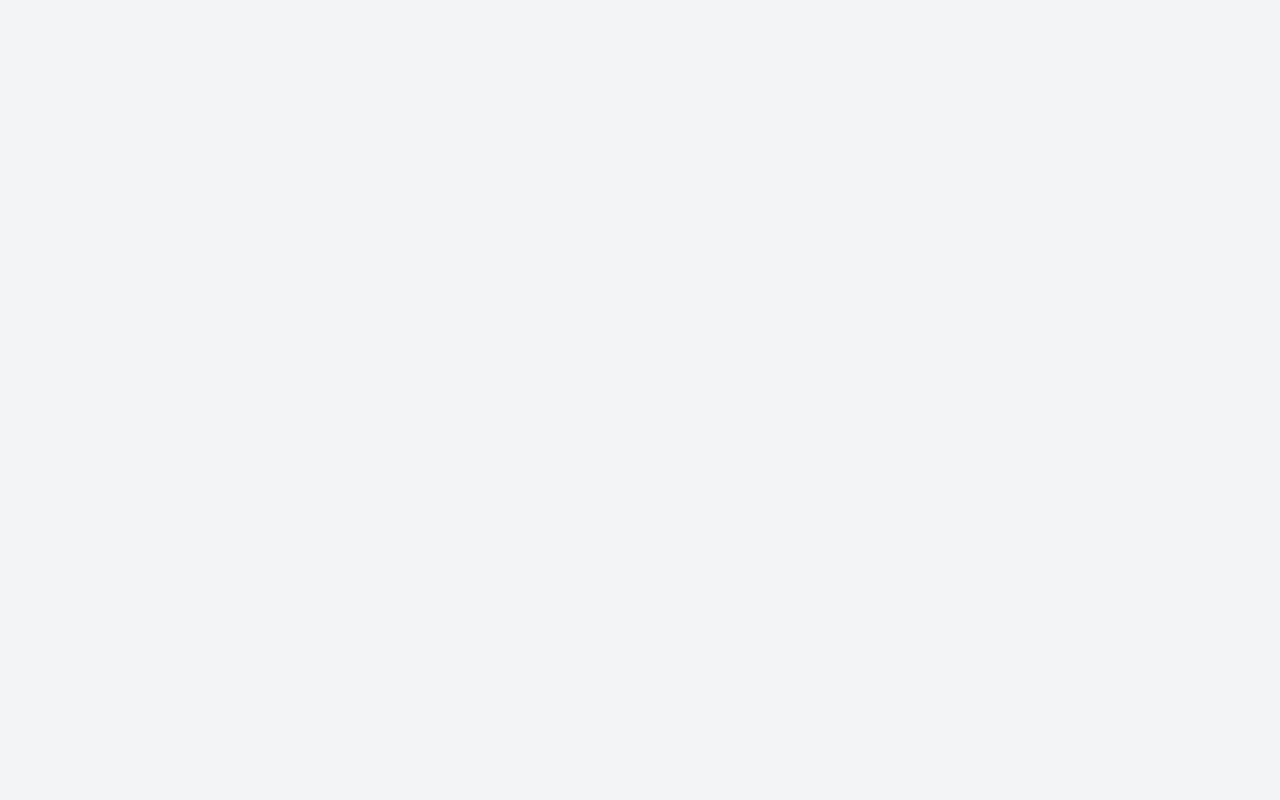
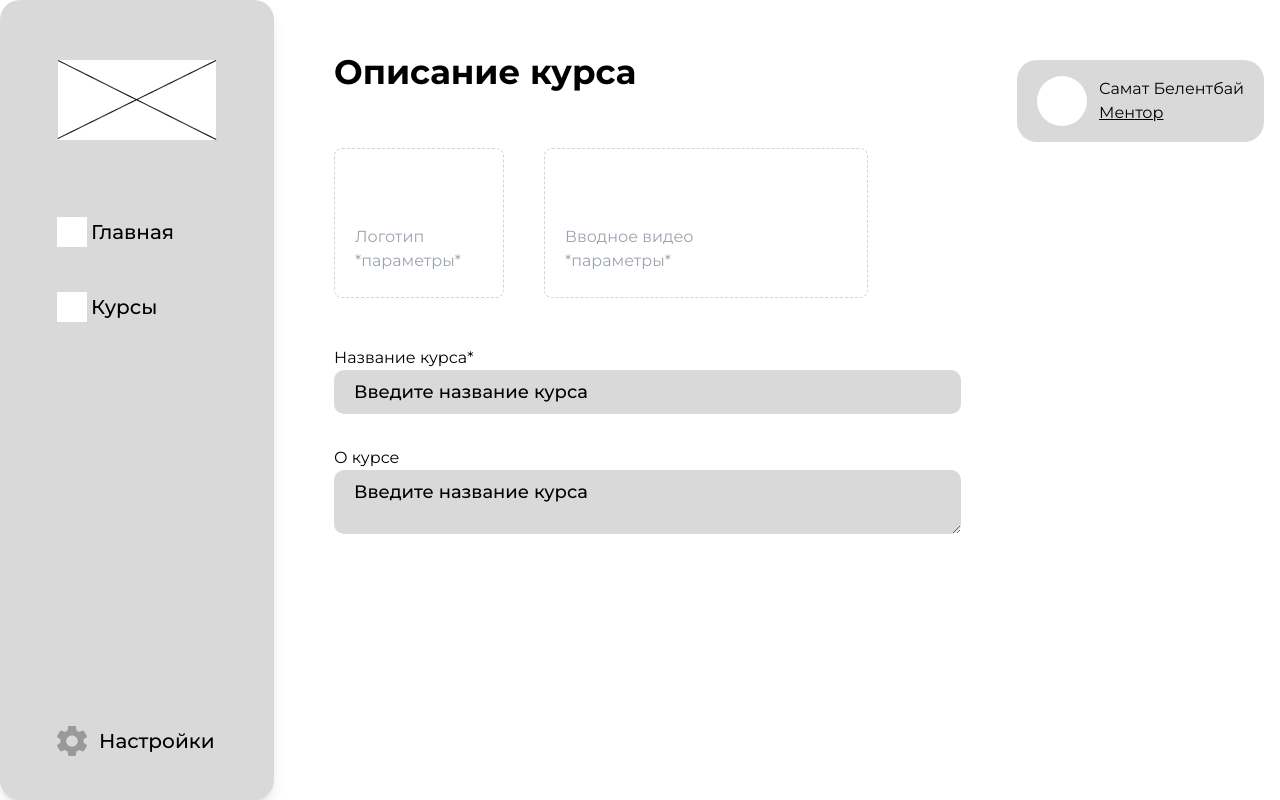
Before and after one commit to samekeekz/jusan-lms, a React (Vite) app: page /courses/create in a window 1280 px wide. Before the commit this address had no page. Built offline with nearby package versions, Linux system fonts and the light colour scheme.

Commit message:
feat: add image and video uploader

```diff
--- a/src/App.tsx
+++ b/src/App.tsx
@@ -1,12 +1,14 @@
 import { Route, Routes } from "react-router-dom";
 import RootLayout from "./layout/RootLayout/RootLayout";
 import Courses from "./pages/Courses/Courses";
+import CourseCreation from "./pages/CourseCreation/CourseCreation";
 
 function App() {
   return (
     <Routes>
       <Route path="/" element={<RootLayout />}>
         <Route path="learn/courses" element={<Courses />} />
+        <Route path="courses/create" element={<CourseCreation />} />
         <Route path="course/:id" element={<h1>Course</h1>} />
       </Route>
     </Routes>
--- /dev/null
+++ b/src/components/ImageUploader/ImageUploader.tsx
@@ -0,0 +1,76 @@
+import React, { useState, ChangeEvent, FormEvent } from "react";
+
+const ImageUploader: React.FC = () => {
+  const [file, setFile] = useState<File | null>(null);
+  const [previewURL, setPreviewURL] = useState<string>("");
+
+  const handleFileChange = (event: ChangeEvent<HTMLInputElement>) => {
+    const selectedFile = event.target.files?.[0];
+    if (!selectedFile) return;
+
+    setFile(selectedFile);
+
+    // Generate a preview URL for images
+    if (selectedFile.type.startsWith("image")) {
+      const reader = new FileReader();
+      reader.onloadend = () => {
+        if (typeof reader.result === "string") {
+          setPreviewURL(reader.result);
+        }
+      };
+      reader.readAsDataURL(selectedFile);
+    } else {
+      setPreviewURL("");
+    }
+  };
+
+  const handleSubmit = (event: FormEvent<HTMLFormElement>) => {
+    event.preventDefault();
+    if (file) {
+      console.log("Selected image file:", file);
+      // You can perform image upload or further processing here
+    } else {
+      console.log("No image file selected.");
+    }
+  };
+
+  return (
+    <div className="w-[170px] h-[150px] border border-gray-300 border-dashed rounded-lg px-5 py-6 flex flex-col items-start justify-end">
+      <form onSubmit={handleSubmit}>
+        <div className="">
+          <input
+            type="file"
+            onChange={handleFileChange}
+            accept="image/*"
+            className="hidden"
+            id="image-upload"
+          />
+          <label htmlFor="image-upload" className="cursor-pointer block">
+            <div className="relative ">
+              {previewURL ? (
+                <img
+                  src={previewURL}
+                  alt="Preview"
+                  className="max-w-full max-h-48 mx-auto"
+                />
+              ) : (
+                <div className="flex flex-col items-start text-left">
+                  <span className="text-gray-400">Логотип</span>
+                  <span className="text-gray-400">*параметры*</span>
+                </div>
+              )}
+            </div>
+          </label>
+        </div>
+        {/* <button
+          type="submit"
+          className="bg-blue-500 text-white px-4 py-2 rounded-md hover:bg-blue-600"
+        >
+          Upload Image
+        </button> */}
+      </form>
+    </div>
+  );
+};
+
+export default ImageUploader;
--- /dev/null
+++ b/src/components/VideoUploader/VideoUploader.tsx
@@ -0,0 +1,76 @@
+import React, { useState, ChangeEvent, FormEvent } from "react";
+
+const VideoUploader: React.FC = () => {
+  const [file, setFile] = useState<File | null>(null);
+  const [previewURL, setPreviewURL] = useState<string>("");
+
+  const handleFileChange = (event: ChangeEvent<HTMLInputElement>) => {
+    const selectedFile = event.target.files?.[0];
+    if (!selectedFile) return;
+
+    setFile(selectedFile);
+
+    // Generate a preview URL for videos
+    if (selectedFile.type.startsWith("video")) {
+      const reader = new FileReader();
+      reader.onloadend = () => {
+        if (typeof reader.result === "string") {
+          setPreviewURL(reader.result);
+        }
+      };
+      reader.readAsDataURL(selectedFile);
+    } else {
+      setPreviewURL("");
+    }
+  };
+
+  const handleSubmit = (event: FormEvent<HTMLFormElement>) => {
+    event.preventDefault();
+    if (file) {
+      console.log("Selected video file:", file);
+      // You can perform video upload or further processing here
+    } else {
+      console.log("No video file selected.");
+    }
+  };
+
+  return (
+    <div className="w-[324px] h-[150px] border border-gray-300 border-dashed rounded-lg px-5 py-6 flex flex-col items-start justify-end">
+      <form onSubmit={handleSubmit}>
+        <div className="">
+          <input
+            type="file"
+            onChange={handleFileChange}
+            accept="video/*"
+            className="hidden"
+            id="video-upload"
+          />
+          <label htmlFor="video-upload" className="cursor-pointer block">
+            <div className="relative">
+              {previewURL ? (
+                <video
+                  src={previewURL}
+                  controls
+                  className="max-w-full max-h-48 mx-auto"
+                ></video>
+              ) : (
+                <div className="flex flex-col items-start text-left">
+                  <span className="text-gray-400">Вводное видео</span>
+                  <span className="text-gray-400">*параметры*</span>
+                </div>
+              )}
+            </div>
+          </label>
+        </div>
+        {/* <button
+          type="submit"
+          className="bg-blue-500 text-white px-4 py-2 rounded-md hover:bg-blue-600"
+        >
+          Upload Video
+        </button> */}
+      </form>
+    </div>
+  );
+};
+
+export default VideoUploader;
--- a/src/index.css
+++ b/src/index.css
@@ -20,6 +20,11 @@ body {
 }
 
 input[type="text"]:focus {
+  border: none;
+  outline: none;
+}
+
+textarea:focus {
   border: none;
   outline: none;
 }
--- /dev/null
+++ b/src/pages/CourseCreation/CourseCreation.tsx
@@ -0,0 +1,42 @@
+import ImageUploader from "@/components/ImageUploader/ImageUploader";
+import VideoUploader from "@/components/VideoUploader/VideoUploader";
+
+const CourseCreation = () => {
+  return (
+    <div className="flex items-start  gap-14">
+      <div className="flex grow flex-col justify-center">
+        <h1 className="font-bold text-[34px] leading-6 mb-3">Описание курса</h1>
+        <div className="w-full h-[640px] flex flex-col">
+          <div className="flex items-start gap-10 mt-[52px] mb-12">
+            <ImageUploader />
+            <VideoUploader />
+          </div>
+          <div className="mb-8">
+            <h3>Название курса*</h3>
+            <input
+              className="bg-[#D9D9D9] rounded-[10px] border-none py-3 px-5 text-black text-lg leading-5 font-medium w-full placeholder:text-lg placeholder:leading-5 placeholder:text-black placeholder:font-medium"
+              type="text"
+              placeholder="Введите название курса"
+            />
+          </div>
+          <div>
+            <h3>О курсе</h3>
+            <textarea
+              className="bg-[#D9D9D9] rounded-[10px] border-none py-3 px-5 text-black text-lg leading-5 font-medium w-full placeholder:text-lg placeholder:leading-5 placeholder:text-black placeholder:font-medium"
+              placeholder="Введите название курса"
+            />
+          </div>
+        </div>
+      </div>
+      <div className="flex shrink-0 items-center gap-3 bg-[#D9D9D9] rounded-[20px] px-5 py-4">
+        <div className="w-[50px] h-[50px] bg-white rounded-full"></div>
+        <div className="flex flex-col">
+          <p>Самат Белентбай</p>
+          <p className="underline cursor-pointer">Ментор</p>
+        </div>
+      </div>
+    </div>
+  );
+};
+
+export default CourseCreation;
--- a/src/pages/Courses/Courses.tsx
+++ b/src/pages/Courses/Courses.tsx
@@ -2,24 +2,19 @@ import IconSearch from "@/assets/search.svg";
 
 const Courses = () => {
   return (
-    <div className="">
     <div className=" flex items-start  gap-14">
       <div className="flex grow flex-col justify-center">
         <h1 className="font-bold text-[34px] leading-6 mb-3">Курсы</h1>
-          {/* <div className="max-w-[778px] w-full flex items-center gap-3 bg-[#D9D9D9] rounded-[10px] px-4 py-[7px]">
+        <div className="max-w-[778px] w-full flex items-center gap-3 bg-[#D9D9D9] rounded-[10px] px-4 py-[7px]">
           <div className="">
-              <img
-                className="w-full h-full"
-                src={IconSearch}
-                alt="icon-search"
-              />
+            <img className="w-full h-full" src={IconSearch} alt="icon-search" />
           </div>
           <input
             className="bg-transparent border-none text-black text-lg leading-5 font-medium w-full placeholder:text-lg placeholder:leading-5 placeholder:text-black placeholder:font-medium"
             type="text"
             placeholder="Поиск"
           />
-          </div> */}
+        </div>
         <div className="self-center w-full h-[640px] flex flex-col justify-center items-center">
           <div className="w-[435px] h-[400px] rounded-[20px] bg-[#D9D9D9] mb-12"></div>
           <p className="mb-16">У Вас пока нет курсов, создайте первый</p>
@@ -36,7 +31,6 @@ const Courses = () => {
         </div>
       </div>
     </div>
-    </div>
   );
 };
 
```
Lines whose indentation alone changed are shown as unchanged.
